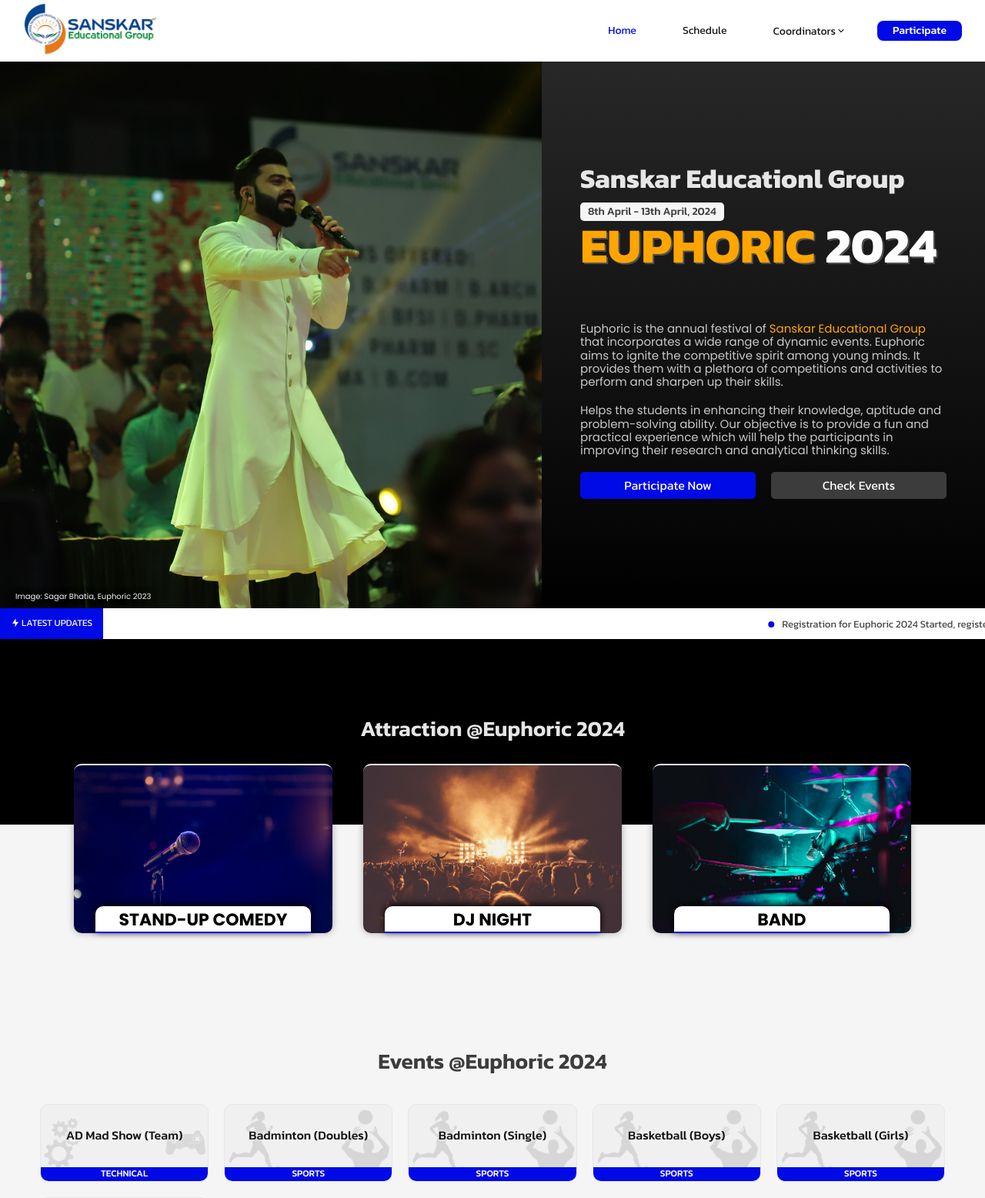
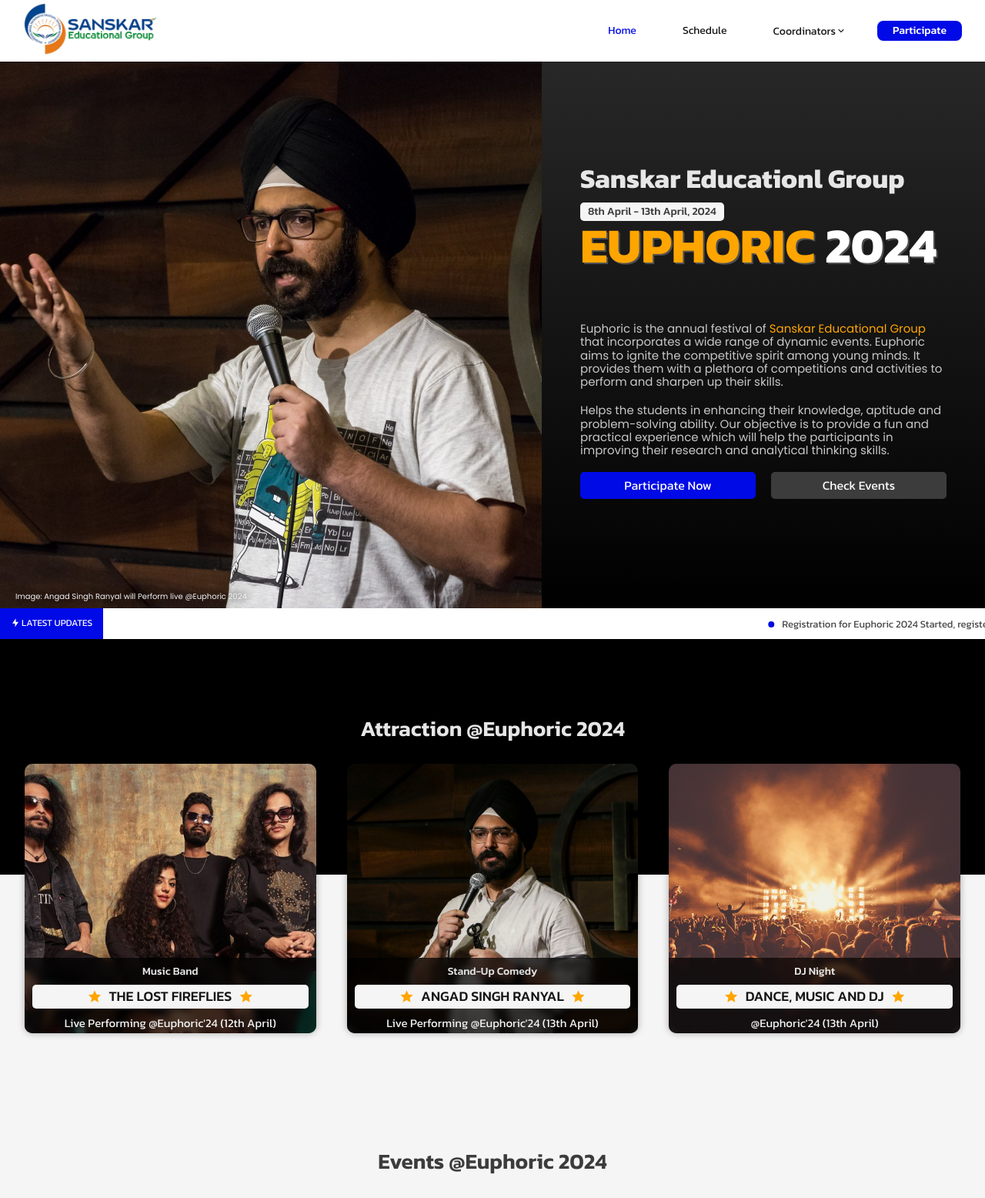
Before and after one commit to Nageshwar-stp/blade, a Django app: page / in a window 1280 px wide. Shown: the top 1556 px of the page at 77% size. Run offline with Django 5.2, Linux system fonts and the light colour scheme; data comes from the database, SQL or seed files in the repository; both versions use the stored data as it was after the commit; some libraries are stand-ins or nearby versions.

Commit message:
updated: guests-cards-and-events

```diff
--- a/main/static/main/css/home.css
+++ b/main/static/main/css/home.css
@@ -370,7 +370,7 @@
 }
 
 .key-wrapper {
-    width: 85%;
+    width: 95%;
     display: flex;
     align-items: center;
     justify-content: center;
@@ -379,46 +379,77 @@
 
 .key-card {
     width: 100%;
-    padding: 20px;
     background: var(--bg);
     text-align: center;
     border-radius: 10px;
-    min-height: 220px;
+    min-height: 350px;
     display: flex;
     flex-direction: column;
     align-items: center;
     justify-content: flex-start;
     box-shadow: 0px 0px 10px rgb(0, 0, 0, 0.3);
-    border-top: 2px solid var(--bg);
+    /* border-top: 2px solid var(--bg); */
     display: flex;
     position: relative;
+    font-family: "Kanit";
     user-select: none;
 }
 
-.key-card h1 {
-    font-size: 22px;
-    font-family: "Poppins";
+.key-card-text {
+    position: absolute;
+    bottom: 0;
+    width: 100%;
+    background: rgb(0, 0, 0, 0.7);
+    backdrop-filter: blur(5px);
+    padding: 0px 10px 5px 10px;
+    border-radius: 0px 0px 10px 10px;
+}
+
+.key-card-text h1 {
+    font-size: 14px;
+    color: var(--bg-dull);
+    font-weight: 500;
+}
+
+.key-card-text h2 {
+    font-size: 18px;
     text-transform: uppercase;
-    color: black;
-    background: white;
-    backdrop-filter: blur(2px);
-    border-radius: 10px 10px 0px 0px;
-    width: 280px;
-    padding: 5px 10px 3px 10px;
-    border-bottom: 2px solid var(--primary);
-    position: absolute;
-    box-shadow: 0px -2px 10px black;
-    bottom: -15px;
+    margin-bottom: 10px;
+    background: var(--bg);
+    color: var(--text);
+    border-radius: 5px;
+    padding: 5px;
+    font-weight: 500;
+    display: flex;
+    align-items: center;
+    justify-content: center;
+    gap: 10px;
+}
+
+.key-card-text h2 i {
+    color: orange;
+    font-size: 17px;
+}
+
+.key-card-text small {
+    font-size: 12px;
+    margin-bottom: 20px;
+}
+
+.key-card-text p {
+    font-size: 15px;
+    font-family: "Kanit";
+    margin-top: 10px;
 }
 
 #key-card-1 {
-    background: url("/static/main/images/cards/mic.jpg");
+    background: url("/static/main/images/cards/angad-2.jpg");
     background-position: center;
     background-size: cover;
 }
 
 #key-card-2 {
-    background: url("/static/main/images/cards/drum.jpg");
+    background: url("/static/main/images/cards/lost.png");
     background-position: center;
     background-size: cover;
 }
@@ -431,13 +462,7 @@
 
 @media (max-width: 1100px) {
     .key-card {
-        min-height: 150px;
-    }
-
-    .key-card h1 {
-        font-size: 16px;
-        width: 200px;
-        padding: 5px;
+        min-height: 300px;
     }
 }
 
@@ -449,7 +474,11 @@
 
     .key-wrapper {
         flex-direction: column;
-        gap: 20px;
+        gap: 40px;
+    }
+
+    .key-card {
+        border: 1px solid rgb(47, 47, 47);
     }
 }
 
--- a/main/templates/main/home.html
+++ b/main/templates/main/home.html
@@ -48,14 +48,27 @@
 <section class="key-section">
     <h3 class="key-header">Attraction @Euphoric 2024</h3>
     <div class="key-wrapper">
+        <div class="key-card" id="key-card-2">
+            <div class="key-card-text">
+                <h1>Music Band</h1>
+                <h2><i class="ri-star-fill"></i>The Lost Fireflies<i class="ri-star-fill"></i></h2>
+                <small></small>
+                <p>Live Performing @Euphoric'24 (12th April)</p>
+            </div>
+        </div>
         <div class="key-card" id="key-card-1">
-            <h1>Stand-Up Comedy</h1>
+            <div class="key-card-text">
+                <h1>Stand-Up Comedy</h1>
+                <h2><i class="ri-star-fill"></i>Angad Singh Ranyal<i class="ri-star-fill"></i></h2>
+                <p>Live Performing @Euphoric'24 (13th April)</p>
+            </div>
         </div>
         <div class="key-card" id="key-card-3">
-            <h1>DJ Night</h1>
-        </div>
-        <div class="key-card" id="key-card-2">
-            <h1>Band</h1>
+            <div class="key-card-text">
+                <h1>DJ Night</h1>
+                <h2><i class="ri-star-fill"></i>Dance, Music and DJ<i class="ri-star-fill"></i></h2>
+                <p> @Euphoric'24 (13th April)</p>
+            </div>
         </div>
     </div>
 </section>
@@ -123,31 +136,31 @@
     document.getElementById('home').style.color = "var(--primary)";
 
     const backgrounds = [
-        "url('/static/main/images/sb-1.jpg')",
-        "url('/static/main/images/spo-1.jpg')",
-        "url('/static/main/images/sb-2.jpg')",
-        "url('/static/main/images/perform-1.jpg')",
-        "url('/static/main/images/trophy-celeb.jpg')",
-        "url('/static/main/images/spo-5.jpg')",
-        "url('/static/main/images/sb-3.jpg')",
-        "url('/static/main/images/stu-1.jpg')",
-        "url('/static/main/images/utsav-1.jpg')",
-        "url('/static/main/images/spo-2.jpg')",
-        "url('/static/main/images/coor-1.jpg')",
+        "url('/static/main/images/cards/angad_singh.jpg')",
+        "url('/static/main/images/cards/lost_fireflies.png')",
+        "url('/static/main/images/cards/angad-2.jpg')",
+        "url('/static/main/images/cards/lost.png')",
+        "url('/static/main/images/cards/angad-3.jpg')",
+        // "url('/static/main/images/trophy-celeb.jpg')",
+        // "url('/static/main/images/spo-5.jpg')",
+        // "url('/static/main/images/stu-1.jpg')",
+        // "url('/static/main/images/utsav-1.jpg')",
+        // "url('/static/main/images/spo-2.jpg')",
+        // "url('/static/main/images/coor-1.jpg')",
 
     ];
     const backgroundSources = [
-        "Image: Sagar Bhatia, Euphoric 2023",
-        "Image: Basketball Match, Euphoric 2023",
-        "Image: Sagar Bhatia, Euphoric 2023",
-        "Image: Students Performing, Euphoric 2023",
-        "Image: Trophy Ceremony, Euphoric 2023",
-        "Image: Cricket Team, Euphoric 2023",
-        "Image: Sagar Bhatia, Euphoric 2023",
-        "Image: Student Performing, Euphoric 2023",
-        "Image: Student Performing, Euphoric 2023",
-        "Image: Volleyball Match, Euphoric 2023",
-        "Image: Award Distribution, Euphoric 2023",
+        "Image: Angad Singh Ranyal will Perform live @Euphoric 2024",
+        "Image: The Lost Fireflies Band will Perform live @Euphoric 2024",
+        "Image: Angad Singh Ranyal will Perform live @Euphoric 2024",
+        "Image: The Lost Fireflies Band will Perform live @Euphoric 2024",
+        "Image: Angad Singh Ranyal will Perform live @Euphoric 2024",
+        // "Image: Trophy Ceremony, Euphoric 2023",
+        // "Image: Cricket Team, Euphoric 2023",
+        // "Image: Student Performing, Euphoric 2023",
+        // "Image: Student Performing, Euphoric 2023",
+        // "Image: Volleyball Match, Euphoric 2023",
+        // "Image: Award Distribution, Euphoric 2023",
     ];
 
     let currentIndex = 0;
```
Also changed, not shown: db.sqlite3, main/static/main/images/cards/angad-2.jpg (added), main/static/main/images/cards/angad-3.jpg (added), main/static/main/images/cards/angad.jpg (added), main/static/main/images/cards/angad.png (added), main/static/main/images/cards/angad_singh.jpg (added), main/static/main/images/cards/lost.png (added), main/static/main/images/cards/lost_fireflies.jpg (added), main/static/main/images/cards/lost_fireflies.png (added), main/static/main/images/cards/lost_fireflies.webp (added).
